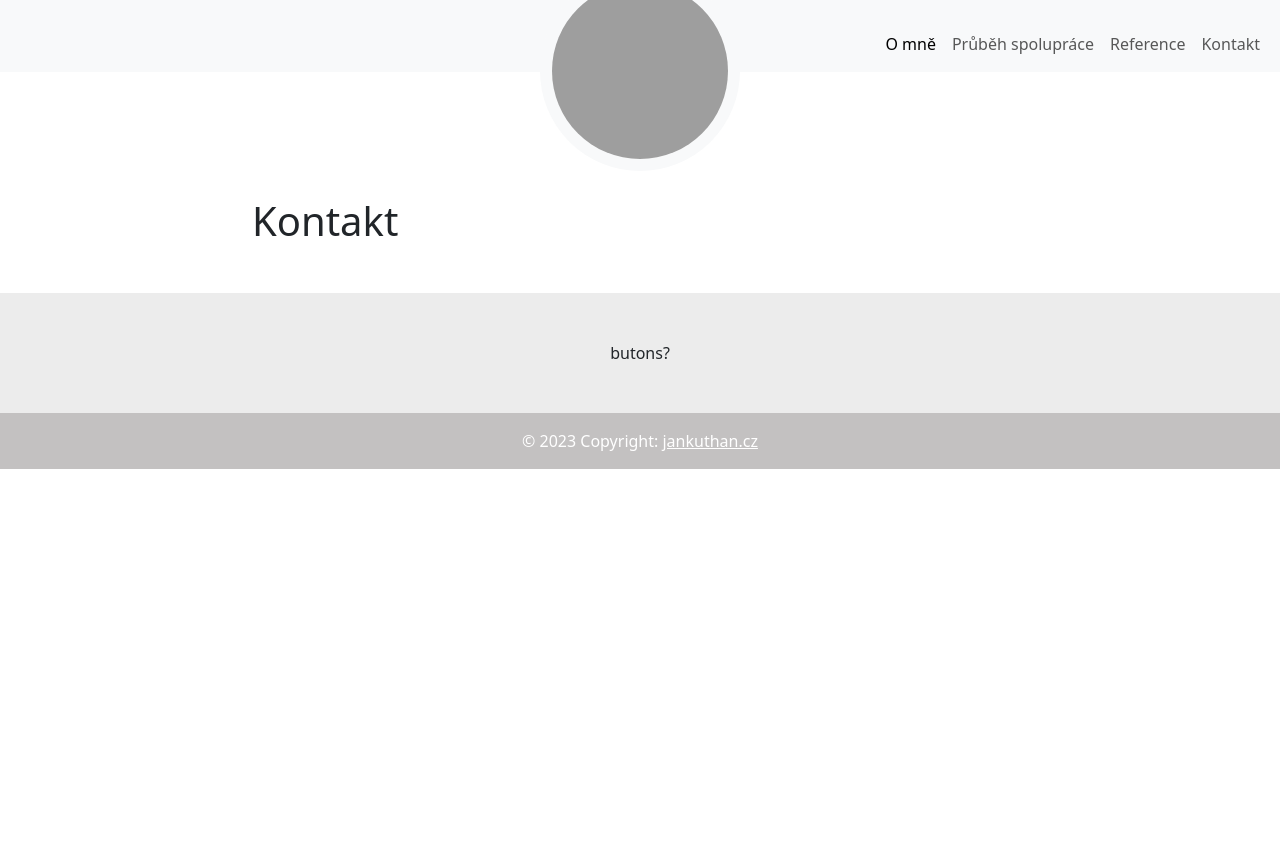
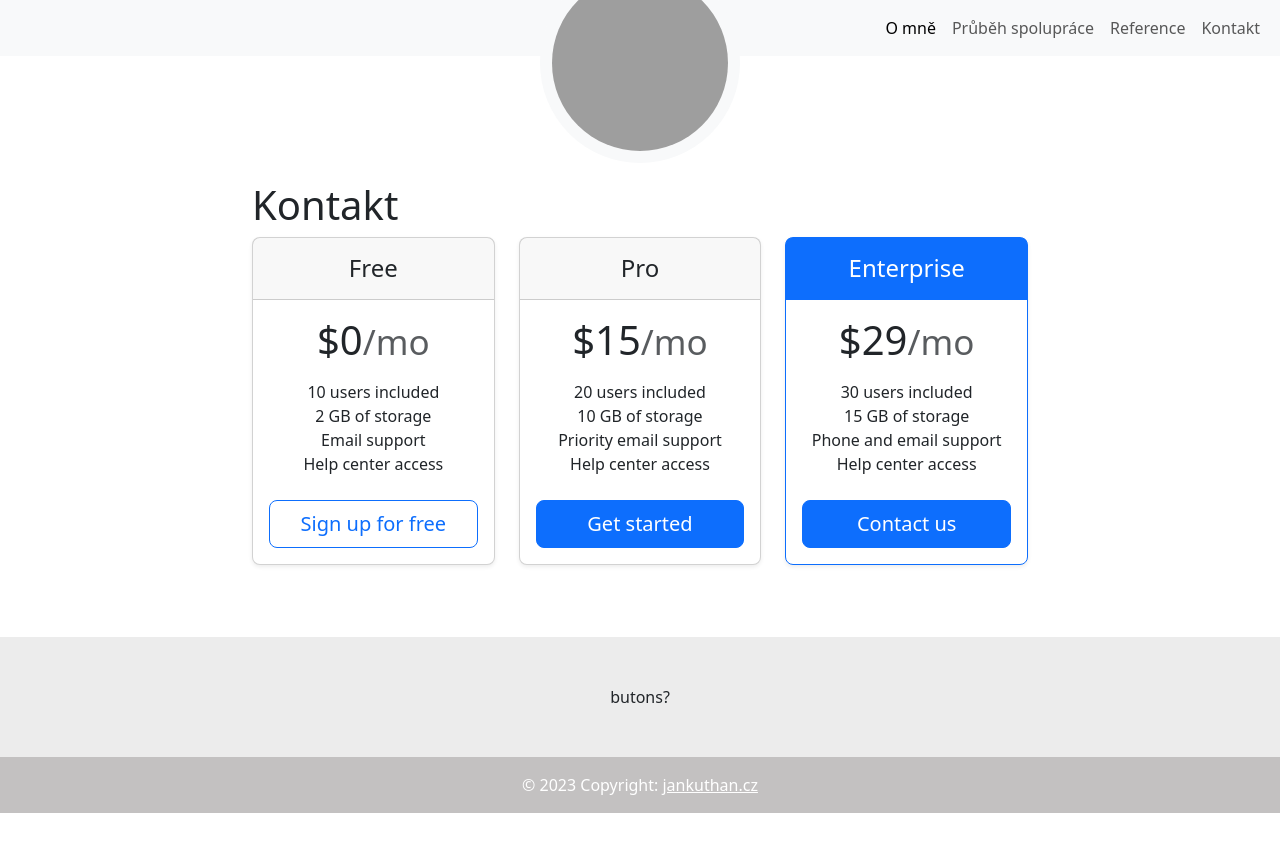
Before and after one commit to kdosiodjinud/kdosiodjinud.github.io, a Jekyll site: the page built from contact.md, in a window 1280 px wide. Shown: the top 852 px of the page. Built offline with Jekyll 4.4.1, drawn with Linux system fonts in a browser that asks for light colours; our own code applies the rules of GitHub Pages for plain Markdown files; grey boxes are pictures that could not be loaded.

```diff
--- a/_includes/navbar.html
+++ b/_includes/navbar.html
@@ -8,7 +8,7 @@
         </div>
 
         <div class="collapse navbar-collapse" id="navbarSupportedContent">
-            <ul class="navbar-nav ms-auto mb-2 mb-lg-0 mt-3">
+            <ul class="navbar-nav ms-auto mb-2 mb-lg-0">
                 <li class="nav-item ms-auto">
                     <a class="nav-link active" aria-current="page" href="./">O mně</a>
                 </li>
--- a/contact.md
+++ b/contact.md
@@ -1 +1,55 @@
 <h1>Kontakt</h1>
+
+<div class="row row-cols-1 row-cols-md-3 mb-3 text-center">
+      <div class="col">
+        <div class="card mb-4 rounded-3 shadow-sm">
+          <div class="card-header py-3">
+            <h4 class="my-0 fw-normal">Free</h4>
+          </div>
+          <div class="card-body">
+            <h1 class="card-title pricing-card-title">$0<small class="text-muted fw-light">/mo</small></h1>
+            <ul class="list-unstyled mt-3 mb-4">
+              <li>10 users included</li>
+              <li>2 GB of storage</li>
+              <li>Email support</li>
+              <li>Help center access</li>
+            </ul>
+            <button type="button" class="w-100 btn btn-lg btn-outline-primary">Sign up for free</button>
+          </div>
+        </div>
+      </div>
+      <div class="col">
+        <div class="card mb-4 rounded-3 shadow-sm">
+          <div class="card-header py-3">
+            <h4 class="my-0 fw-normal">Pro</h4>
+          </div>
+          <div class="card-body">
+            <h1 class="card-title pricing-card-title">$15<small class="text-muted fw-light">/mo</small></h1>
+            <ul class="list-unstyled mt-3 mb-4">
+              <li>20 users included</li>
+              <li>10 GB of storage</li>
+              <li>Priority email support</li>
+              <li>Help center access</li>
+            </ul>
+            <button type="button" class="w-100 btn btn-lg btn-primary">Get started</button>
+          </div>
+        </div>
+      </div>
+      <div class="col">
+        <div class="card mb-4 rounded-3 shadow-sm border-primary">
+          <div class="card-header py-3 text-bg-primary border-primary">
+            <h4 class="my-0 fw-normal">Enterprise</h4>
+          </div>
+          <div class="card-body">
+            <h1 class="card-title pricing-card-title">$29<small class="text-muted fw-light">/mo</small></h1>
+            <ul class="list-unstyled mt-3 mb-4">
+              <li>30 users included</li>
+              <li>15 GB of storage</li>
+              <li>Phone and email support</li>
+              <li>Help center access</li>
+            </ul>
+            <button type="button" class="w-100 btn btn-lg btn-primary">Contact us</button>
+          </div>
+        </div>
+      </div>
+</div>
```
